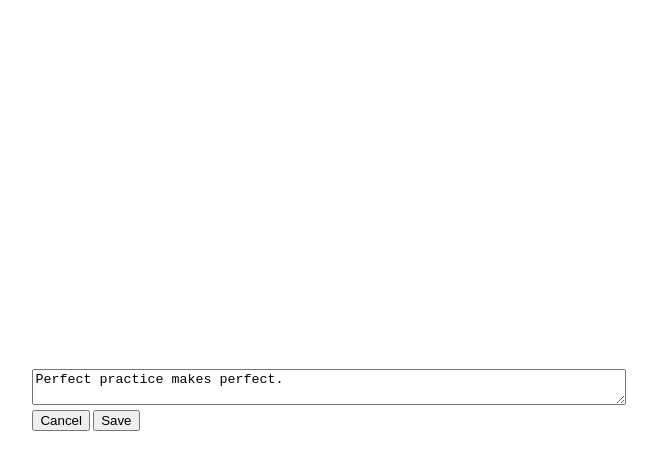
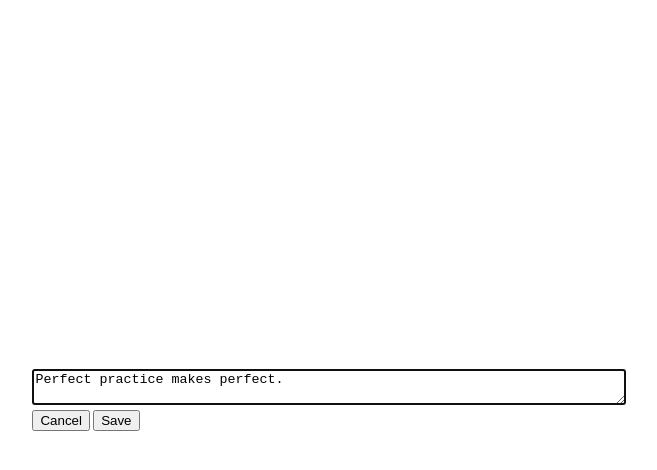
Before and after one commit to kurtsmurf/typing-practice, a Preact app: page / in a window 1280 px wide. Both pictures are taken after a click on the button "Edit". Shown: the top 470 px of the page, without its empty margins (311-968 px from the left). Built offline with nearby package versions, Linux system fonts and the light colour scheme.

Commit message:
Focus textarea on edit

```diff
--- a/src/App.tsx
+++ b/src/App.tsx
@@ -1,5 +1,5 @@
 import { FunctionComponent } from "preact";
-import { useState } from "preact/hooks";
+import { useEffect, useRef, useState } from "preact/hooks";
 import { Game } from "./Game";
 import { appEvent, appState, useAppReducer } from "./useAppReducer";
 
@@ -53,7 +53,13 @@ const EditorView: FunctionComponent<
 const Editor: FunctionComponent<
   { text: string; onChange: (e: Event) => void }
 > = ({ text, onChange }) => {
-  return <textarea id="editor" onChange={onChange} value={text} />;
+  const textArea = useRef<HTMLTextAreaElement>(null)
+
+  useEffect(() => {
+    textArea.current?.focus()
+  }, [textArea.current])
+
+  return <textarea id="editor" ref={textArea} onInput={onChange} value={text} />;
 };
 
 const EditorControls: FunctionComponent<{
```
